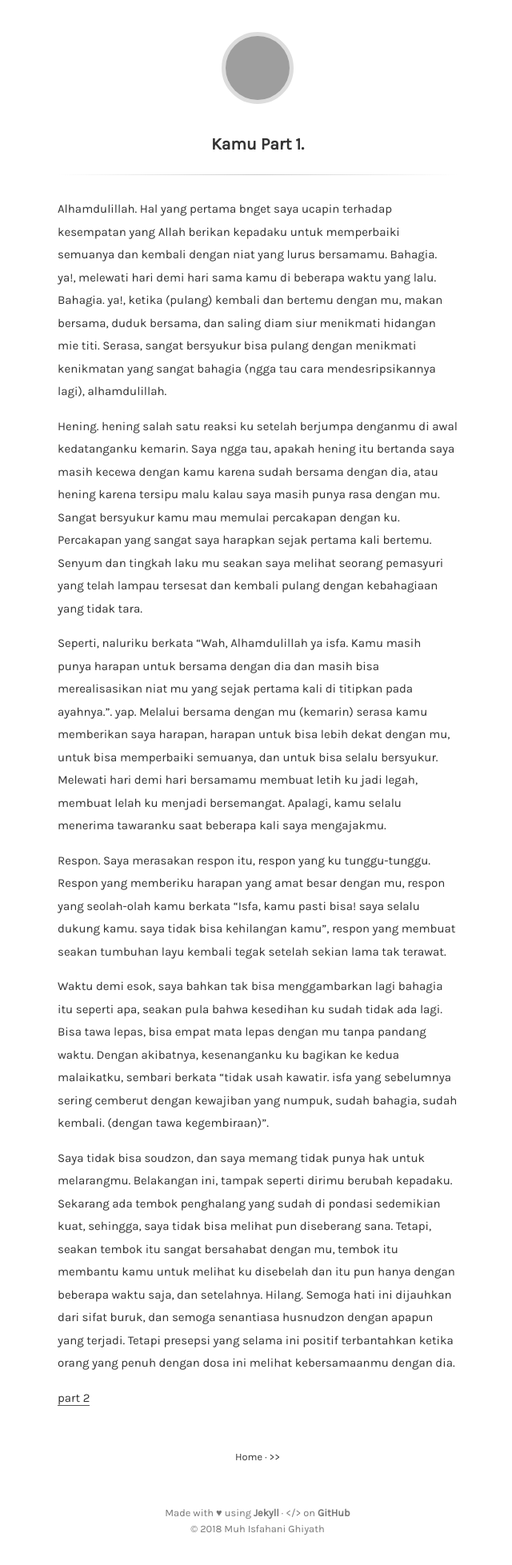
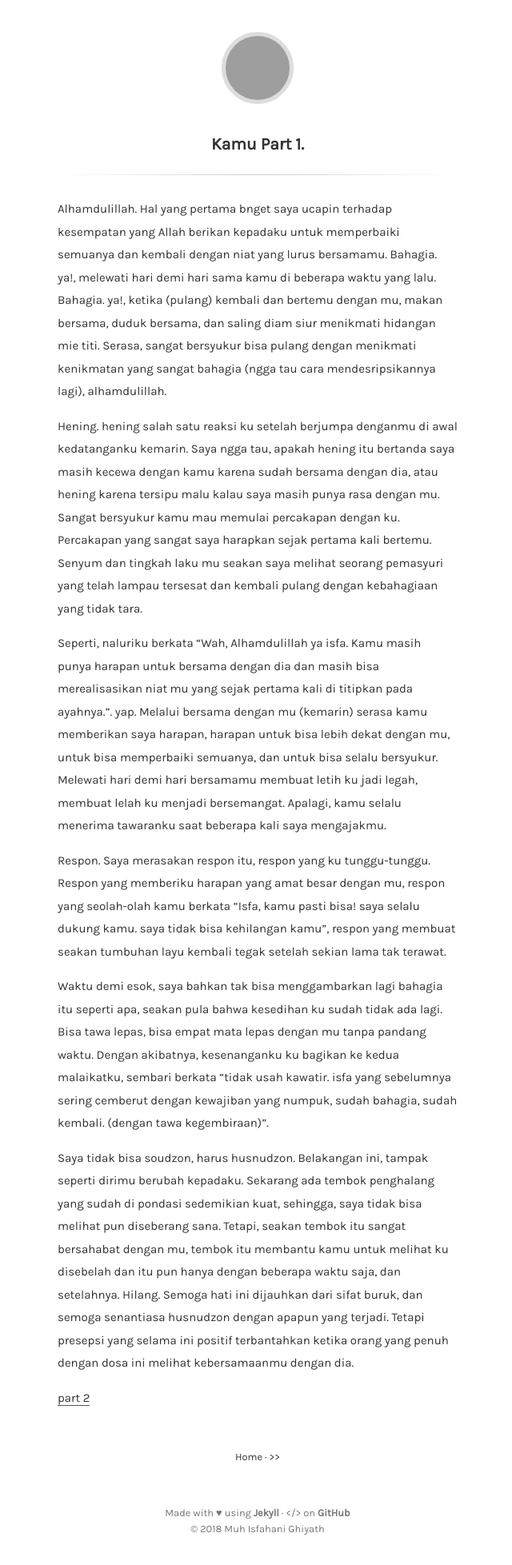
Before and after one commit to isfaaghyth/backup.isfaaghyth.github.io, a Jekyll site: the page built from _posts/2018-02-10-kamu.md, in a window 1280 px wide. Shown: the whole page at 80% size, without its empty margins (318-958 px from the left). Built offline with Jekyll 4.4.1, drawn with Linux system fonts in a browser that asks for light colours; grey boxes are pictures that could not be loaded.

Commit message:
Update 2018-02-10-kamu.md

```diff
--- a/_posts/2018-02-10-kamu.md
+++ b/_posts/2018-02-10-kamu.md
@@ -38,7 +38,7 @@ Dengan akibatnya, kesenanganku ku bagikan ke kedua malaikatku, sembari berkata "
 sebelumnya sering cemberut dengan kewajiban yang numpuk, sudah bahagia, sudah kembali. (dengan tawa
 kegembiraan)".
 
-Saya tidak bisa soudzon, dan saya memang tidak punya hak untuk melarangmu. Belakangan ini, tampak seperti dirimu
+Saya tidak bisa soudzon, harus husnudzon. Belakangan ini, tampak seperti dirimu
 berubah kepadaku. Sekarang ada tembok penghalang yang sudah di pondasi sedemikian kuat, sehingga, saya tidak bisa
 melihat pun diseberang sana. Tetapi, seakan tembok itu sangat bersahabat dengan mu, tembok itu membantu kamu untuk
 melihat ku disebelah dan itu pun hanya dengan beberapa waktu saja, dan setelahnya. Hilang. Semoga hati ini dijauhkan
```
